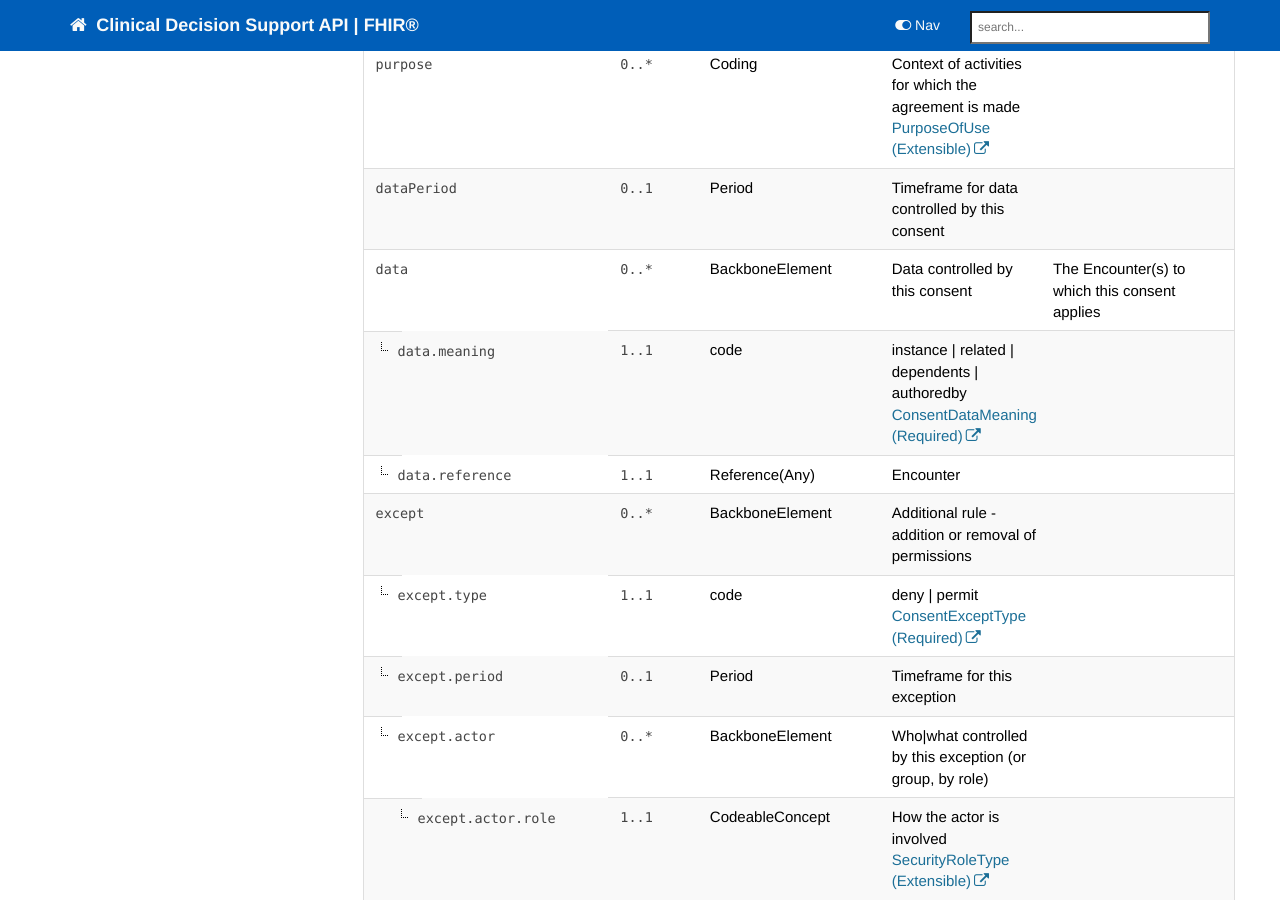
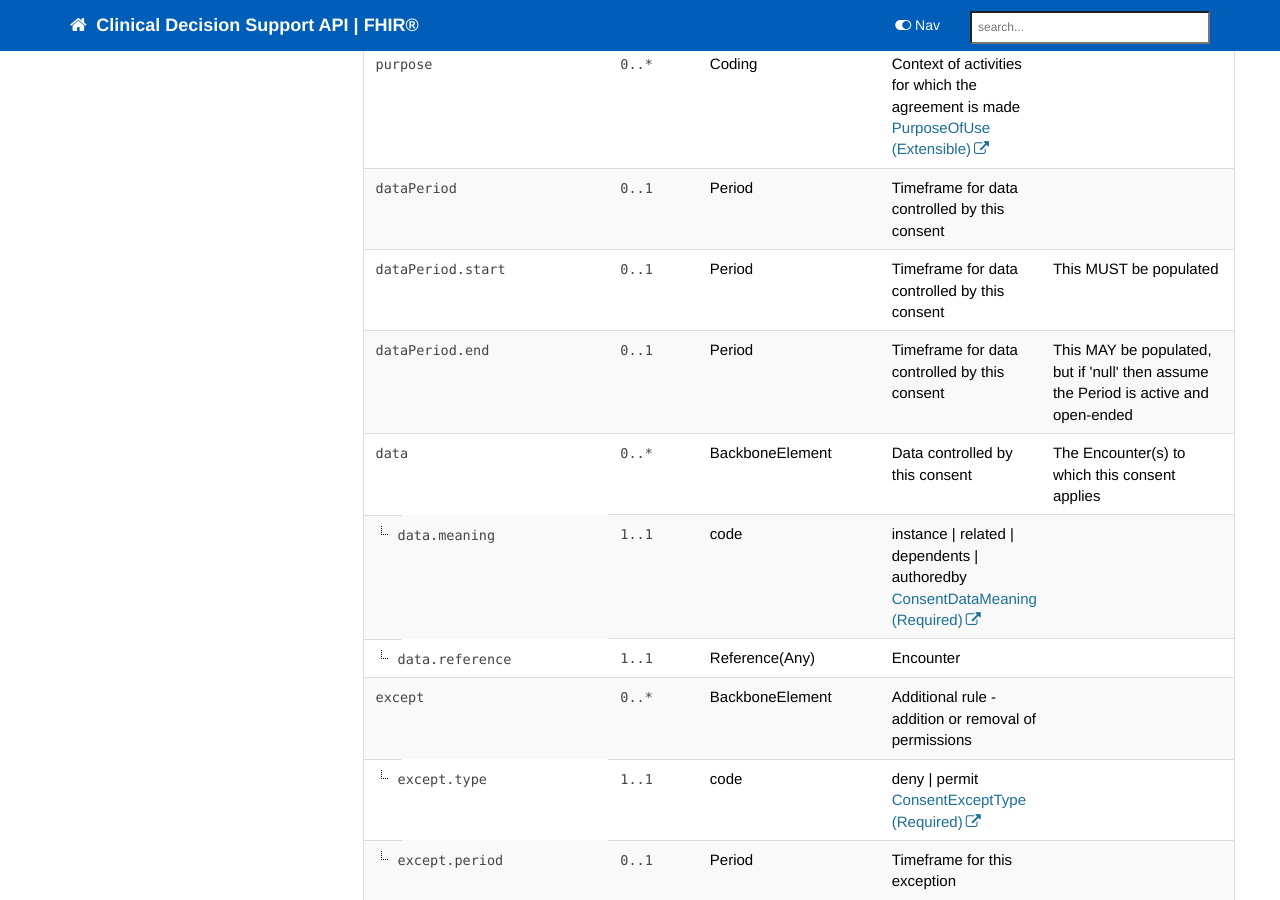
Before and after one commit to nhsconnect/FHIR-CDS, a Jekyll site: the page built from pages/explore/api_consent.md, in a window 1280 px wide and 900 px high, scrolled down 3035 px. Built offline with Jekyll 4.4.1, drawn with Linux system fonts in a browser that asks for light colours; nearby versions of some CDN libraries; comment, search, counter and statistics services are not loaded.

Commit message:
DataPeriod elements updated
dataPeriod.start and .end added to table, plus guidance taken from the DDM

```diff
--- a/pages/explore/api_consent.md
+++ b/pages/explore/api_consent.md
@@ -297,6 +297,20 @@ Linked to the triage journey by patient and data.
   <td>Timeframe for data controlled by this consent</td>
   <td></td>
 </tr>
+	<tr>
+  <td><code>dataPeriod.start</code></td>
+  <td><code>0..1</code></td>
+  <td>Period</td>
+  <td>Timeframe for data controlled by this consent</td>
+  <td>This MUST be populated</td>
+</tr>
+	<tr>
+  <td><code>dataPeriod.end</code></td>
+  <td><code>0..1</code></td>
+  <td>Period</td>
+  <td>Timeframe for data controlled by this consent</td>
+  <td>This MAY be populated, but if 'null' then assume the Period is active and open-ended</td>
+</tr>
 <tr>
   <td><code>data</code></td>
   <td><code>0..*</code></td>
```
